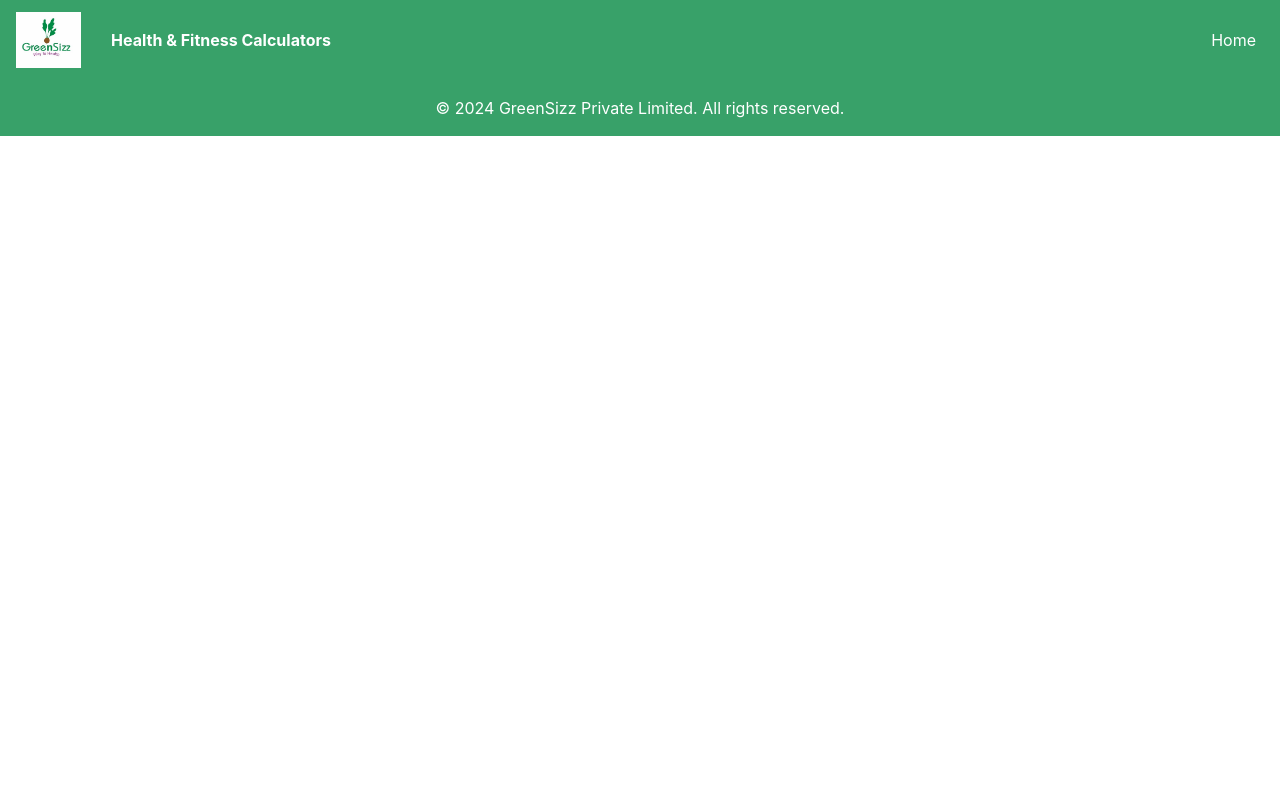
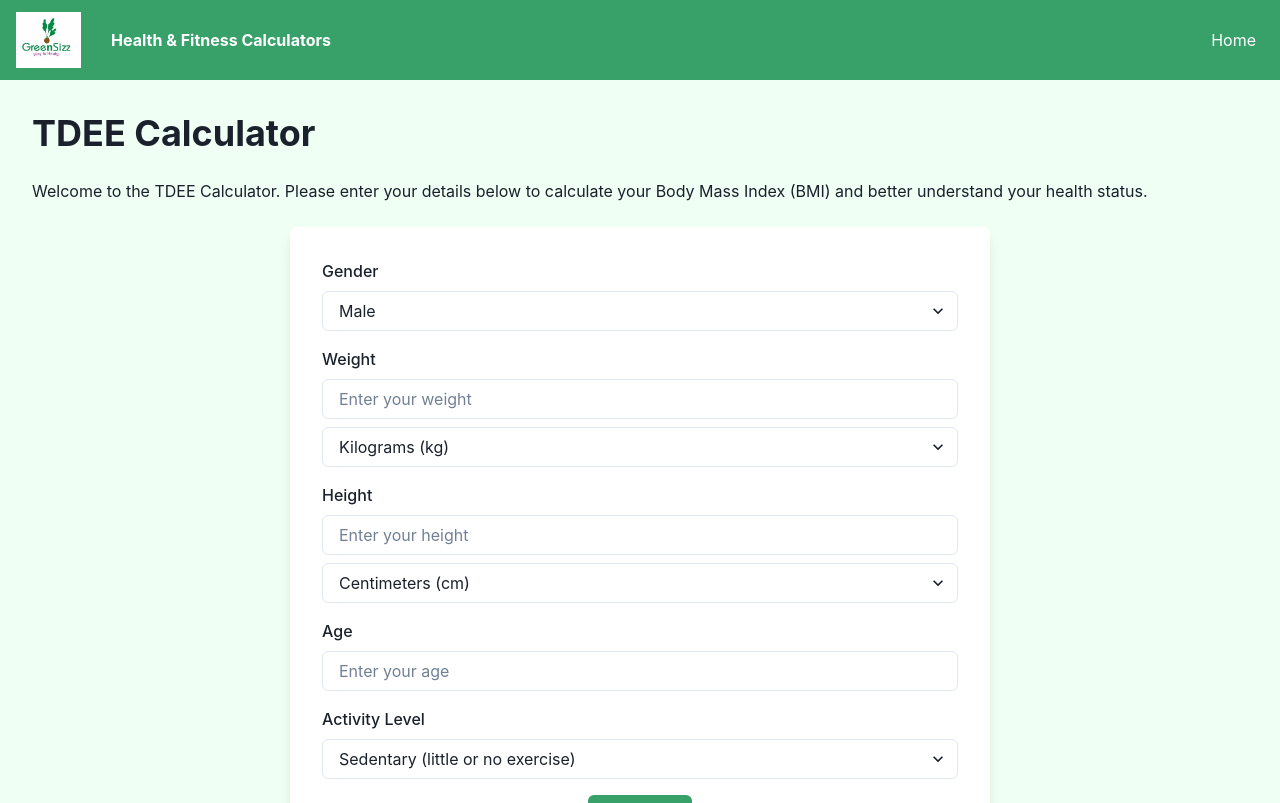
Before and after one commit to acecoder7/Health-Fitness-Calc-GS, a React (Create React App) app in the folder calculator/: page /tdee in a window 1280 px wide. Shown: the top 803 px of the page. Built offline with nearby package versions, Linux system fonts and the light colour scheme.

Commit message:
tdee calc added

```diff
--- a/calculator/src/App.js
+++ b/calculator/src/App.js
@@ -6,6 +6,7 @@ import BMR from './pages/BMR';
 import Pregnancy from './pages/Pregnancy';
 import Foodcalorie from './pages/Foodcalorie';
 import Nutrient from './pages/Nutrient';
+import TDEE from './pages/TDEE';
 import Navbar from './components/Navbar';
 import Footer from './components/Footer';
 
@@ -20,6 +21,7 @@ function App() {
         <Route path="/pregnancy" element={<Pregnancy />} />
         <Route path="/food-calorie" element={<Foodcalorie />} />
         <Route path="/nutrient" element={<Nutrient />} />
+        <Route path="/tdee" element={<TDEE />} />
       </Routes>
       <Footer />
     </div>
--- /dev/null
+++ b/calculator/src/pages/TDEE.js
@@ -0,0 +1,177 @@
+import React, { useState } from "react";
+import {
+  Box,
+  Button,
+  Heading,
+  FormControl,
+  FormLabel,
+  Input,
+  Select,
+  VStack,
+  Text,
+} from "@chakra-ui/react";
+
+const TDEECalc = () => {
+  const [weight, setWeight] = useState("");
+  const [height, setHeight] = useState("");
+  const [age, setAge] = useState("");
+  const [weightUnit, setWeightUnit] = useState("kg");
+  const [heightUnit, setHeightUnit] = useState("cm");
+  const [gender, setGender] = useState("male");
+  const [activityLevel, setActivityLevel] = useState("sedentary");
+    const [tdee, setTdee] = useState(null);
+
+
+  const calculateTDEE = () => {
+    let weightInKg = parseFloat(weight);
+    let heightInCm = parseFloat(height);
+    let ageInYears = parseInt(age);
+
+    if (weightUnit === "lbs") {
+      weightInKg = weightInKg * 0.453592;
+    }
+
+    if (heightUnit === "inches") {
+      heightInCm = heightInCm * 2.54;
+    } else if (heightUnit === "feet") {
+      heightInCm = heightInCm * 30.48;
+    }
+
+    let bmr;
+    if (gender === "male") {
+      bmr =
+        88.362 + 13.397 * weightInKg + 4.799 * heightInCm - 5.677 * ageInYears;
+    } else {
+      bmr =
+        447.593 + 9.247 * weightInKg + 3.098 * heightInCm - 4.33 * ageInYears;
+    }
+
+    const activityMultipliers = {
+      sedentary: 1.2,
+      lightlyActive: 1.375,
+      moderatelyActive: 1.55,
+      veryActive: 1.725,
+      extraActive: 1.9,
+    };
+
+    const tdeeValue = bmr * activityMultipliers[activityLevel];
+    setTdee(tdeeValue.toFixed(2));
+  };
+
+  const handleCalculate = () => {
+    calculateTDEE();
+  };
+
+  return (
+    <Box bg="background.100" p={8}>
+      <Heading mb={6}>TDEE Calculator</Heading>
+      <Text mb={6}>
+        Welcome to the TDEE Calculator. Please enter your details below to
+        calculate your Body Mass Index (BMI) and better understand your health
+        status.
+      </Text>
+      <Box
+        bg="white"
+        p={8}
+        borderRadius="md"
+        boxShadow="lg"
+        maxWidth="700px"
+        mx="auto"
+        mb={8}
+      >
+        <VStack spacing={4}>
+          <FormControl id="gender">
+            <FormLabel>Gender</FormLabel>
+            <Select value={gender} onChange={(e) => setGender(e.target.value)}>
+              <option value="male">Male</option>
+              <option value="female">Female</option>
+            </Select>
+          </FormControl>
+
+          <FormControl id="weight">
+            <FormLabel>Weight</FormLabel>
+            <Input
+              type="number"
+              value={weight}
+              onChange={(e) => setWeight(e.target.value)}
+              placeholder="Enter your weight"
+            />
+            <Select
+              mt={2}
+              value={weightUnit}
+              onChange={(e) => setWeightUnit(e.target.value)}
+            >
+              <option value="kg">Kilograms (kg)</option>
+              <option value="lbs">Pounds (lbs)</option>
+            </Select>
+          </FormControl>
+
+          <FormControl id="height">
+            <FormLabel>Height</FormLabel>
+            <Input
+              type="number"
+              value={height}
+              onChange={(e) => setHeight(e.target.value)}
+              placeholder="Enter your height"
+            />
+            <Select
+              mt={2}
+              value={heightUnit}
+              onChange={(e) => setHeightUnit(e.target.value)}
+            >
+              <option value="cm">Centimeters (cm)</option>
+              <option value="inches">Inches (in)</option>
+              <option value="feet">Feet (ft)</option>
+            </Select>
+          </FormControl>
+
+          <FormControl id="age">
+            <FormLabel>Age</FormLabel>
+            <Input
+              type="number"
+              value={age}
+              onChange={(e) => setAge(e.target.value)}
+              placeholder="Enter your age"
+            />
+          </FormControl>
+
+          <FormControl id="activityLevel">
+            <FormLabel>Activity Level</FormLabel>
+            <Select
+              value={activityLevel}
+              onChange={(e) => setActivityLevel(e.target.value)}
+            >
+              <option value="sedentary">
+                Sedentary (little or no exercise)
+              </option>
+              <option value="lightlyActive">
+                Lightly active (light exercise/sports 1-3 days/week)
+              </option>
+              <option value="moderatelyActive">
+                Moderately active (moderate exercise/sports 3-5 days/week)
+              </option>
+              <option value="veryActive">
+                Very active (hard exercise/sports 6-7 days/week)
+              </option>
+              <option value="extraActive">
+                Extra active (very hard exercise/sports and physical job)
+              </option>
+            </Select>
+          </FormControl>
+
+          <Button colorScheme="green" onClick={handleCalculate}>
+            Calculate
+          </Button>
+
+          {tdee && (
+            <Text mt={4} fontSize="lg" fontWeight="bold">
+              Your TDEE is: {tdee} calories/day
+            </Text>
+          )}
+        </VStack>
+      </Box>
+    </Box>
+  );
+};
+
+export default TDEECalc;
```
